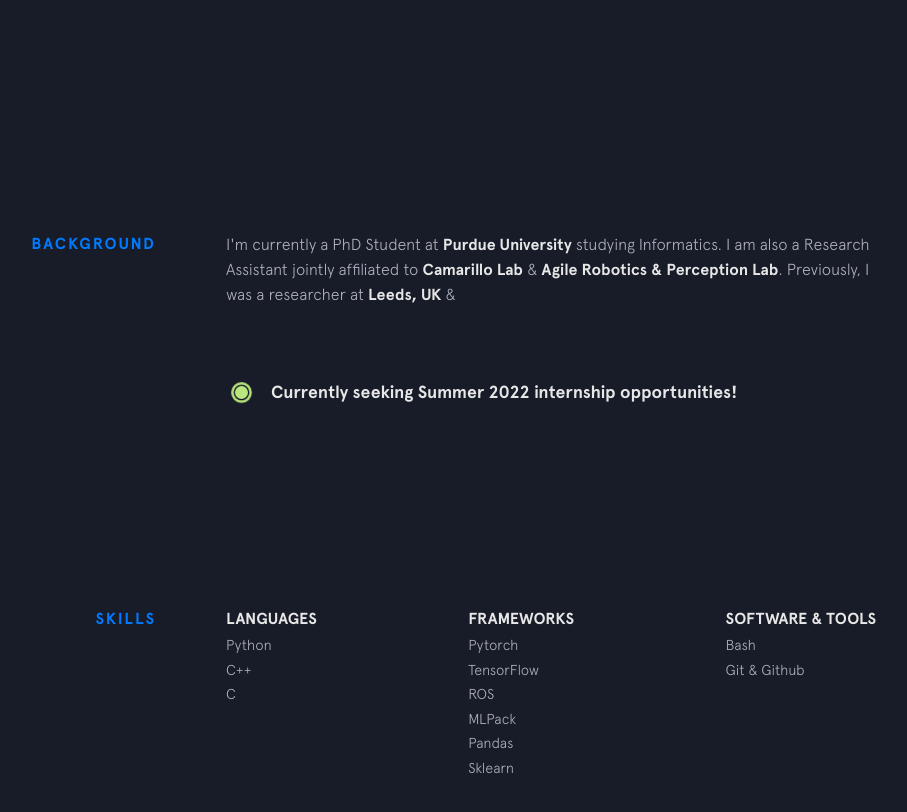
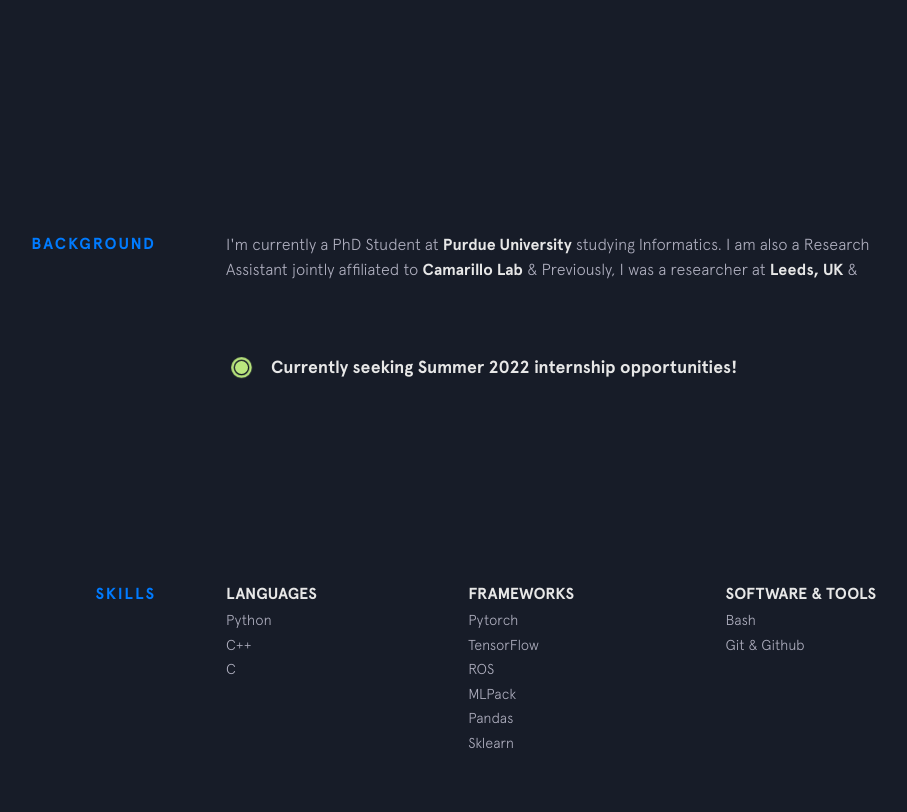
Before and after one commit to Pragatheis/pragatheis.github.io, a Jekyll site: the page built from index.html, in a window 1280 px wide and 900 px high, scrolled down 768 px. Shown: the top 812 px of the window, without its empty margins (224-1131 px from the left). Built offline with Jekyll 4.4.1, drawn with Linux system fonts in a browser that asks for light colours; nearby versions of some CDN libraries.

Commit message:
Update background.html

```diff
--- a/_includes/background.html
+++ b/_includes/background.html
@@ -7,7 +7,7 @@
       studying Informatics. I am also a Research Assistant jointly affiliated to
       <a class="underline-" target="_blank">Camarillo Lab </a>
       &amp;
-      <a class="underline-link" href="https://wp.nyu.edu/arpl/" target="_blank">Agile Robotics &amp; Perception Lab</a>.
+
       Previously, I was a researcher at
       <a class="underline-link" href="https://robotics.leeds.ac.uk/research/medical-robotics/surgical-robotics/" target="_blank">Leeds, UK</a>
       &amp;
```
